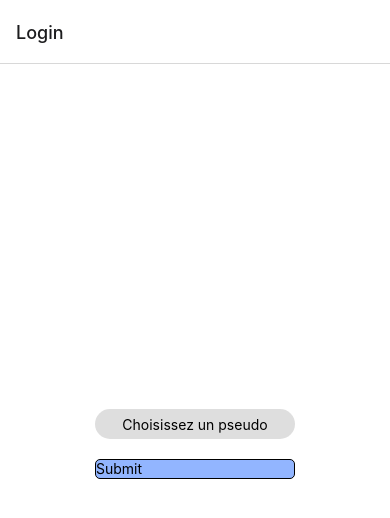
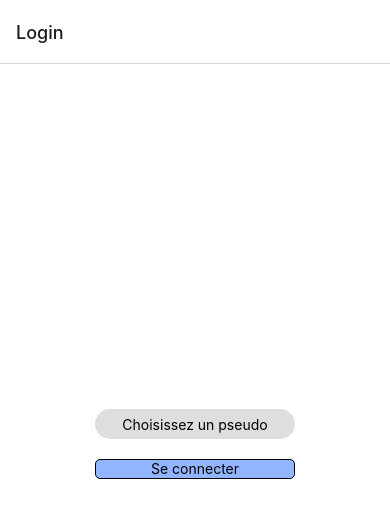
Before and after one commit to Adrien-GOGOIS/Blog-react_native, a React Native app: screen /Login in a window 390 px wide. Shown: the top 518 px of the page. Built offline with nearby package versions, Linux system fonts and the light colour scheme.

Commit message:
Add some style

```diff
--- a/components/Comment.js
+++ b/components/Comment.js
@@ -29,7 +29,7 @@ export default function Comment() {
           onChangeText={setUserInput}
         />
         <TouchableOpacity style={styles.button} onPress={handlePress}>
-          <Text>Submit</Text>
+          <Text>Commenter</Text>
         </TouchableOpacity>
       </View>
     </SafeAreaView>
--- a/components/Navbar.js
+++ b/components/Navbar.js
@@ -24,7 +24,7 @@ const styles = StyleSheet.create({
     alignItems: "center",
     justifyContent: "space-evenly",
     position: "absolute",
-    height: 30,
+    height: 80,
     width: "100%",
     bottom: 1,
   },
--- a/components/PostCard.js
+++ b/components/PostCard.js
@@ -34,8 +34,11 @@ export default function PostCard(props) {
         <FlatList
           data={userComment}
           renderItem={(data) => (
-            <View>
-              <Text>{data.item}</Text>
+            <View style={styles.commentContainer}>
+              <Text style={styles.comment}>
+                <Text style={styles.user}>{userState.userName}</Text> :{" "}
+                {data.item}
+              </Text>
             </View>
           )}
           keyExtractor={(data, index) => index.toString()}
@@ -66,8 +69,24 @@ const styles = StyleSheet.create({
     fontWeight: "bold",
   },
 
+  user: {
+    color: "grey",
+    fontStyle: "italic",
+  },
+
   text: {
     fontSize: 20,
     margin: 5,
   },
+
+  comment: {
+    color: "blue",
+    textAlign: "right",
+    marginRight: 10,
+    marginBottom: 10,
+  },
+
+  commentContainer: {
+    position: "relative",
+  },
 });
--- a/views/AddPost.js
+++ b/views/AddPost.js
@@ -46,7 +46,7 @@ export default function AddPost() {
           onChangeText={setTextInput}
         />
         <TouchableOpacity onPress={handleSubmit} style={styles.button}>
-          <Text>Submit</Text>
+          <Text style={styles.textButton}>Soumettre</Text>
         </TouchableOpacity>
       </View>
     </SafeAreaView>
@@ -63,8 +63,8 @@ const styles = StyleSheet.create({
 
   input: {
     borderColor: "black",
-    width: 500,
-    height: 300,
+    width: 300,
+    height: 100,
     textAlign: "center",
     backgroundColor: "rgba(200, 200, 200, 0.6)",
     borderRadius: 15,
@@ -74,11 +74,15 @@ const styles = StyleSheet.create({
     borderColor: "black",
     borderWidth: 1,
     textAlign: "center",
-    height: 50,
+    height: 20,
     width: 200,
     backgroundColor: "rgba(100, 150, 255, 0.7)",
     borderRadius: 5,
     margin: 20,
+  },
+
+  textButton: {
+    textAlign: "center",
   },
 
   title: {
--- a/views/Login.js
+++ b/views/Login.js
@@ -33,7 +33,7 @@ export default function Login({ navigation }) {
         onChangeText={userState.setUserName}
       />
       <TouchableOpacity onPress={handleSubmit} style={styles.button}>
-        <Text>Submit</Text>
+        <Text style={styles.textButton}>Se connecter</Text>
       </TouchableOpacity>
     </SafeAreaView>
   );
@@ -66,4 +66,8 @@ const styles = StyleSheet.create({
     borderRadius: 5,
     margin: 20,
   },
+
+  textButton: {
+    textAlign: "center",
+  },
 });
```
